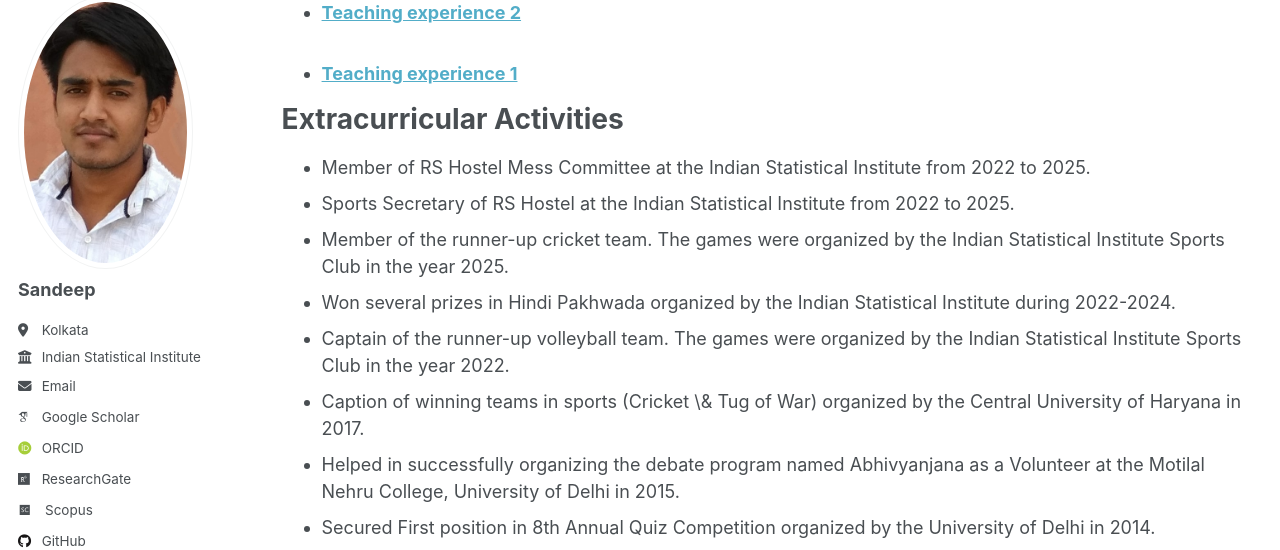
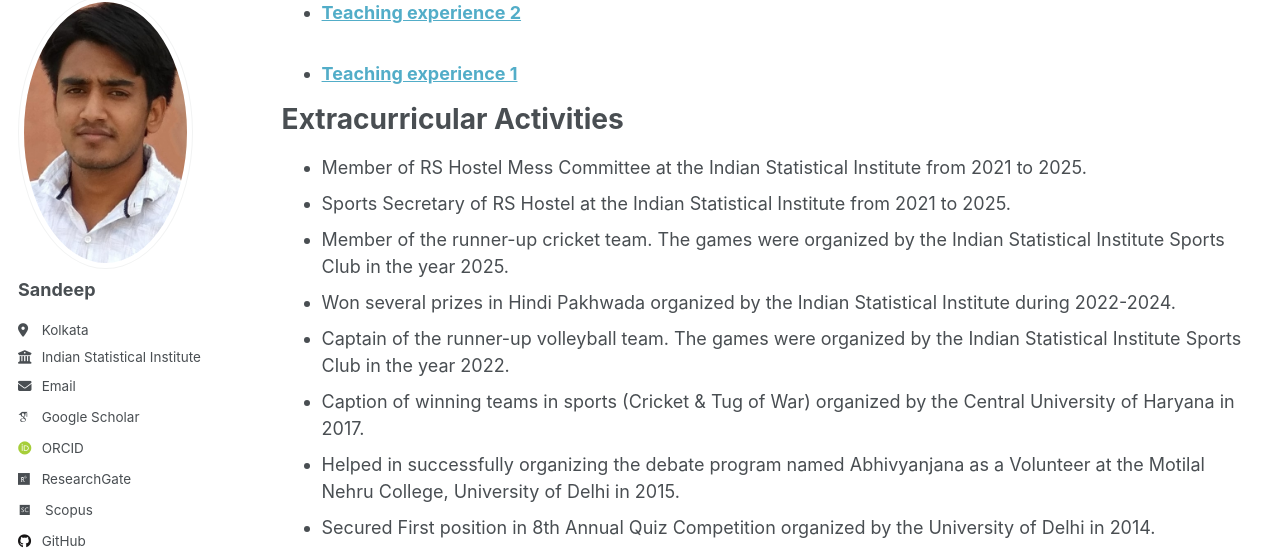
Before and after one commit to sandeepkajal633/sandeepkajal633-1, a Jekyll site: the page built from _pages/cv.md, in a window 1280 px wide and 900 px high, scrolled down 2695 px. Shown: the part 103-653 px from the top of the window. Built offline with Jekyll 4.4.1, drawn with Linux system fonts in a browser that asks for light colours; some web fonts are replaced.

Commit message:
Update cv.md

```diff
--- a/_pages/cv.md
+++ b/_pages/cv.md
@@ -80,12 +80,12 @@ Teaching
 
 Extracurricular Activities
 =====
-* Member of RS Hostel Mess Committee at the Indian Statistical Institute from 2022 to 2025.
-* Sports Secretary of RS Hostel at the Indian Statistical Institute from 2022 to 2025.
+* Member of RS Hostel Mess Committee at the Indian Statistical Institute from 2021 to 2025.
+* Sports Secretary of RS Hostel at the Indian Statistical Institute from 2021 to 2025.
 * Member of the runner-up cricket team. The games were organized by the Indian Statistical Institute Sports Club in the year 2025.
 * Won several prizes in Hindi Pakhwada organized by the Indian Statistical Institute during 2022-2024.
 * Captain of the runner-up volleyball team. The games were organized by the Indian Statistical Institute Sports Club in the year 2022.
-* Caption of winning teams in sports (Cricket \& Tug of War) organized by the Central University of Haryana in 2017.
+* Caption of winning teams in sports (Cricket & Tug of War) organized by the Central University of Haryana in 2017.
 *  Helped in successfully organizing the debate program named Abhivyanjana as a Volunteer at the Motilal Nehru College, University of Delhi in 2015.
 * Secured First position in 8th Annual Quiz Competition organized by the University of Delhi in 2014.
 * Participated in district-level Science Exhibition organized by the Department of Education, Hisar, Haryana in 2010.
```
